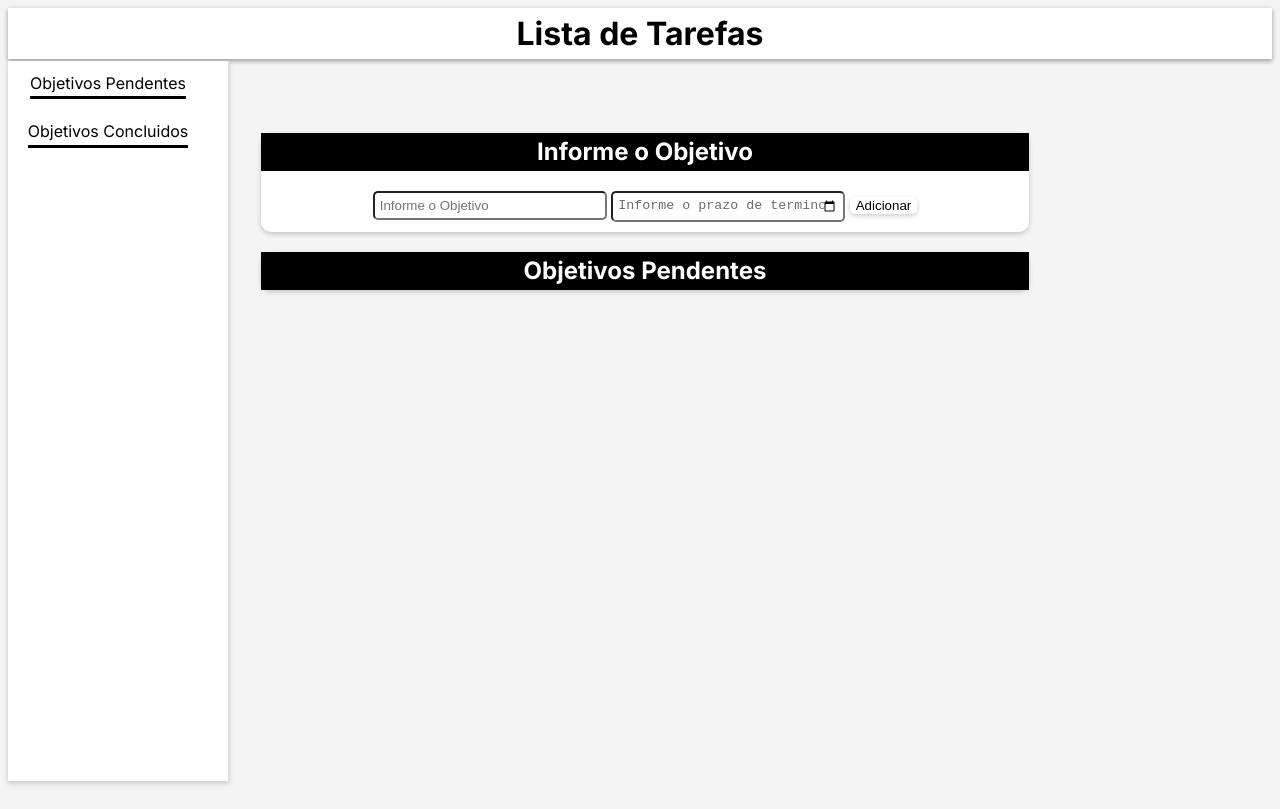
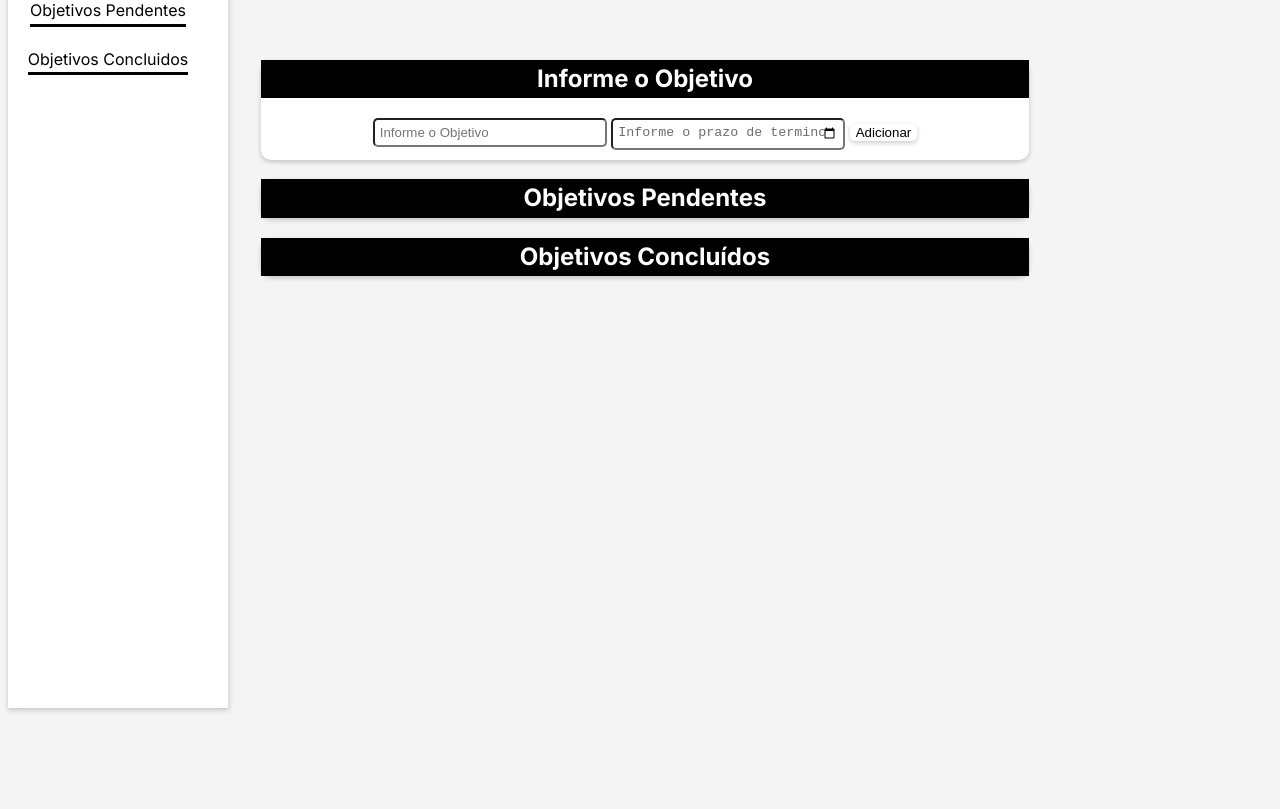
Before and after one commit to ramonmtomaz/lista-de-tarefas, a plain HTML site: page index.html in a window 1280 px wide. Drawn offline with Linux system fonts and the light colour scheme.

Commit message:
Update index.html

```diff
--- a/index.html
+++ b/index.html
@@ -13,10 +13,6 @@
     <link rel="stylesheet" href="style.css" />
   </head>
   <body>
-    <div class="cabecalho">
-      <h1 class="cabecalho">Lista de Tarefas</h1>
-    </div>
-
     <div class="paginatoda">
       <div class="navbar">
         <ul>
@@ -29,7 +25,7 @@
 
       <div class="conteudo">
         <div class="listaTarefas">
-          <div class="tarefasPendentes" style="display: block">
+          <div class="tarefasPendentes">
             <div class="input-add-tarefa">
               <h2>Informe o Objetivo</h2>
               <input
@@ -55,7 +51,7 @@
               <ul class="campoListaPendente" data-lista-pendente></ul>
             </div>
           </div>
-          <div class="lista-concluido" style="display: none">
+          <div class="lista-concluido">
             <h2>Objetivos Concluídos</h2>
 
             <ul class="campoListaConcluido" data-lista-concluido></ul>
```
